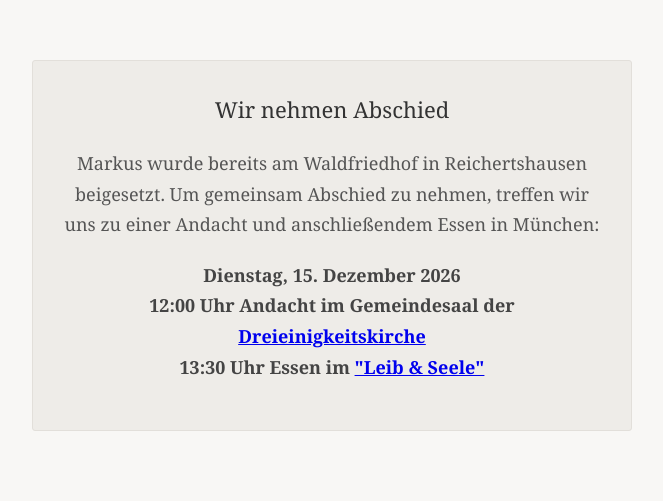
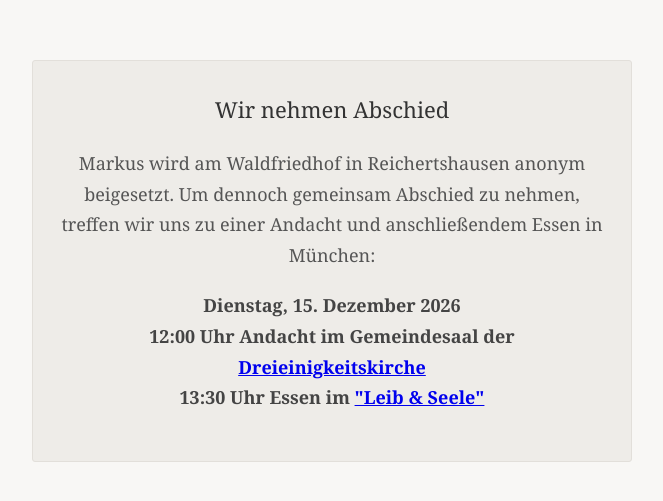
Before and after one commit to hollisbrown/markus_nachruf, a plain HTML site: page index.html in a window 1280 px wide. Shown: the part 4191-4692 px from the top of the page, without its empty margins (308-971 px from the left). Drawn offline with Linux system fonts and the light colour scheme.

Commit message:
Update index.html

```diff
--- a/index.html
+++ b/index.html
@@ -205,7 +205,7 @@
         <h2>Wir nehmen Abschied</h2>
 
         <p>
-            Markus wurde bereits am Waldfriedhof in Reichertshausen beigesetzt. Um gemeinsam Abschied zu nehmen, treffen wir uns zu einer Andacht und anschließendem Essen in München:
+            Markus wird am Waldfriedhof in Reichertshausen anonym beigesetzt. Um dennoch gemeinsam Abschied zu nehmen, treffen wir uns zu einer Andacht und anschließendem Essen in München:
         </p>
 
         <p class="event-details">
```
